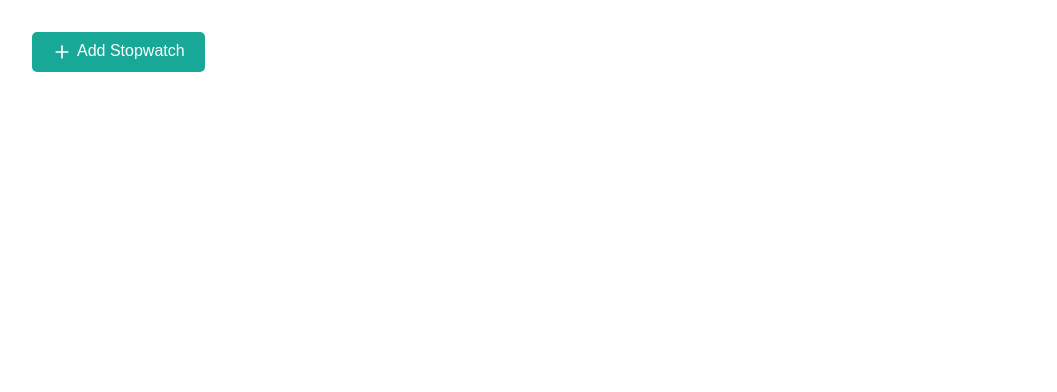
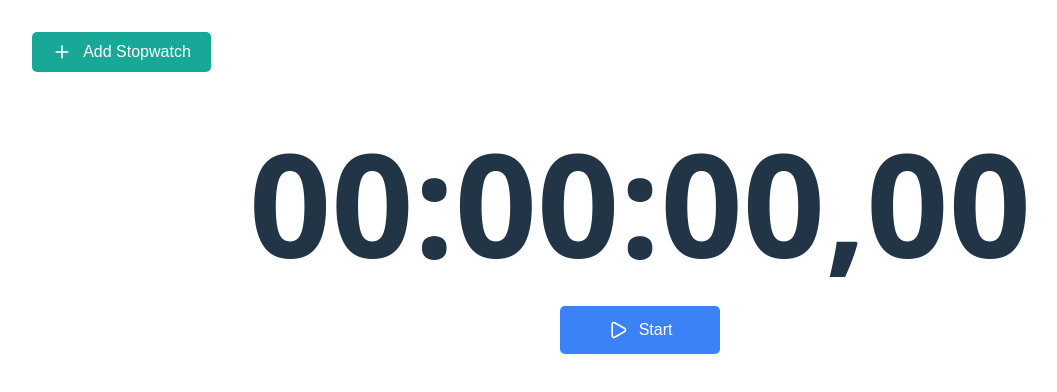
Before and after one commit to fanil279/Js-Bootcamp-International-2026, a React (Vite) app in the folder homeAssignments/stopwatch/: page / in a window 1280 px wide. Shown: the top 392 px of the page, without its empty margins (0-1057 px from the left). Built offline with nearby package versions, Linux system fonts and the light colour scheme.

Commit message:
feat: implement Stopwatch component and update styles and button variants

```diff
--- a/homeAssignments/stopwatch/src/App.css
+++ b/homeAssignments/stopwatch/src/App.css
@@ -8,21 +8,26 @@
 .stopwatch-container {
   display: flex;
   flex-direction: column;
-  gap: 20px;
-  margin-top: 5rem;
+  margin-top: 3rem;
 }
 
-.addStopwatchBtn {
-  background-color: #17a897;
-  display: inline-flex;
-  gap: 5px;
-}
+.addStopwatchBtn { background-color: #17a897; }
 .startBtn        { background-color: #3B82F6; }
 .pauseBtn        { background-color: #8B5CF6; }
 .clearBtn        { background-color: #F59E0B; }
+.resumeBtn       { background-color: #22C55E; }
 .deleteBtn       { background-color: #EF4444; }
 
+.startBtn, .pauseBtn, .clearBtn, .resumeBtn {
+  height: 3rem;
+  width: 10rem;
+}
+
 .btn {
+  display: inline-flex;
+  justify-content: center;
+  align-items: center;
+  gap: 0.7rem;
   color: white;
   padding: 10px 20px;
   border: none;
@@ -37,3 +42,17 @@
   transform: translateY(-5px);
   opacity: 0.8;
 }
+
+.stopwatch {
+  display: flex;
+  flex-direction: column;
+  align-items: center;
+  gap: 2rem;
+}
+
+.stopwatch-time {
+  font-size: 9rem;
+  font-weight: bold;
+  text-align: center;
+  line-height: 1;
+}
--- a/homeAssignments/stopwatch/src/components/Button.tsx
+++ b/homeAssignments/stopwatch/src/components/Button.tsx
@@ -1,21 +1,12 @@
-import type { FC, ButtonHTMLAttributes } from 'react';
-
-type ButtonVariant =
-    | 'addStopwatchBtn'
-    | 'startBtn'
-    | 'pauseBtn'
-    | 'clearBtn'
-    | 'deleteBtn';
-
-interface ButtonProps extends ButtonHTMLAttributes<HTMLButtonElement> {
-    variant: ButtonVariant;
-}
+import { type FC } from 'react';
+import type { ButtonVariant, ButtonProps } from '../types';
 
 const VARIANTS: Record<ButtonVariant, string> = {
     addStopwatchBtn: 'btn addStopwatchBtn',
     startBtn: 'btn startBtn',
     pauseBtn: 'btn pauseBtn',
     clearBtn: 'btn clearBtn',
+    resumeBtn: 'btn resumeBtn',
     deleteBtn: 'btn deleteBtn',
 };
 
--- /dev/null
+++ b/homeAssignments/stopwatch/src/components/Stopwatch.tsx
@@ -0,0 +1,57 @@
+import type { FC } from 'react';
+import { useState } from 'react';
+import {
+    Play,
+    Pause,
+    RotateCcw
+} from 'lucide-react';
+import Button from './Button';
+import type { Status } from '../types';
+
+const Stopwatch: FC = () => {
+    const [status, setStatus] = useState<Status>('idle');
+
+    return (
+        <div className='stopwatch'>
+            <div className='stopwatch-time'>00:00:00,00</div>
+
+            {status === 'idle' && (
+                <Button variant='startBtn' onClick={() => setStatus('running')}>
+                    <Play size={20} />
+                    Start
+                </Button>
+            )}
+
+            {status === 'running' && (
+                <span>
+                    <Button variant='pauseBtn' onClick={() => setStatus('paused')} style={{marginRight: '5rem'}}>
+                        <Pause size={20} />
+                        Pause
+                    </Button>
+
+                    <Button variant='clearBtn' onClick={() => setStatus('idle')}>
+                        <RotateCcw size={20} />
+                        Clear
+                    </Button>
+                </span>
+            )}
+
+            {status === 'paused' && (
+                <span>
+                    <Button variant='resumeBtn' onClick={() => setStatus('running')} style={{marginRight: '5rem'}}>
+                        <Play size={20} />
+                        Resume
+                    </Button>
+
+                    <Button variant='clearBtn' onClick={() => setStatus('idle')}>
+                        <RotateCcw size={20} />
+                        Clear
+                    </Button>
+                </span>
+            )}
+
+        </div>
+    );
+}
+
+export default Stopwatch;
--- a/homeAssignments/stopwatch/src/pages/StopwatchPage/StopwatchPage.tsx
+++ b/homeAssignments/stopwatch/src/pages/StopwatchPage/StopwatchPage.tsx
@@ -1,5 +1,6 @@
-import { Plus, /* Play, Pause, RotateCcw, Trash2 */ } from 'lucide-react';
+import { Plus } from 'lucide-react';
 import Button from '../../components/Button';
+import Stopwatch from '../../components/Stopwatch';
 
 const StopwatchPage = () => (
     <>
@@ -10,9 +11,13 @@ const StopwatchPage = () => (
             </Button>
         </header>
 
-        <section className='stopwatch-container'>
+        <main className='stopwatch-container'>
+            <Stopwatch />
 
-        </section>
+            <section className='stopwatch-list'>
+
+            </section>
+        </main>
     </>
 );
 
--- /dev/null
+++ b/homeAssignments/stopwatch/src/types/index.ts
@@ -0,0 +1,2 @@
+export * from './button';
+export * from './stopwatch';
--- /dev/null
+++ b/homeAssignments/stopwatch/src/types/stopwatch.ts
@@ -0,0 +1 @@
+export type Status = 'running' | 'paused' | 'idle';
```
Also changed, not shown: homeAssignments/stopwatch/src/types/button.ts (added, +13 -0 lines).
